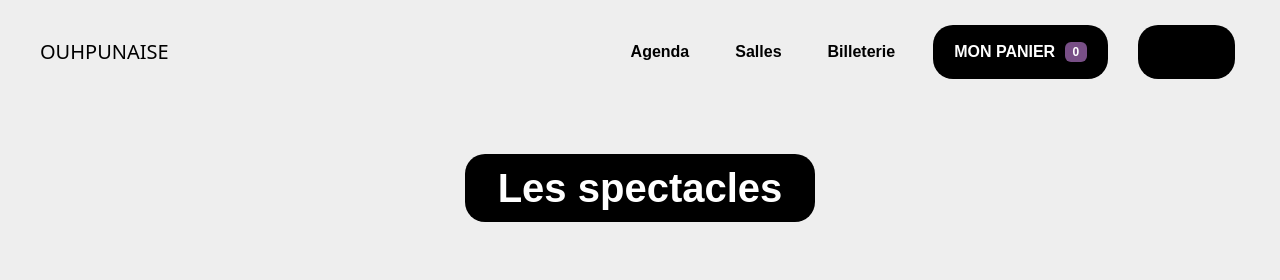
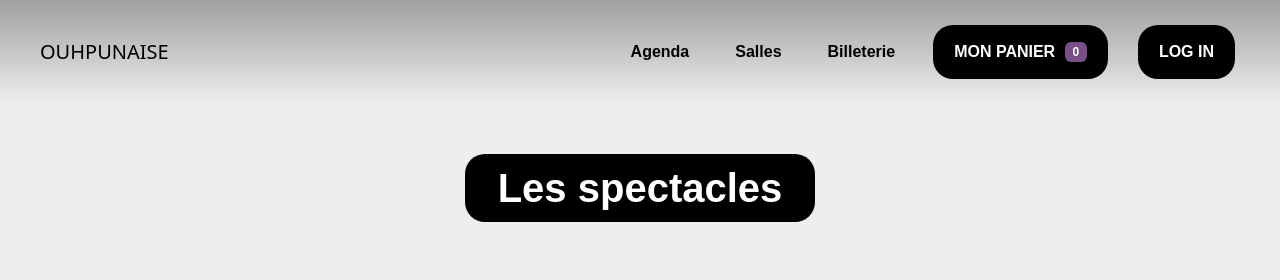
Before and after one commit to lokinosuke/sae301, a Symfony app: template templates/affichage/index.html.twig in a window 1280 px wide. Shown: the top 280 px of the page. Run offline with Twig, Linux system fonts and the light colour scheme; the template is opened without the code that fills it: most values are stand-ins (such as "Sample title", 1, 10 or a date in 2020); some libraries are stand-ins or nearby versions.

Commit message:
Ajout gradient menu

```diff
--- a/templates/menu.html.twig
+++ b/templates/menu.html.twig
@@ -25,6 +25,8 @@
     .navbar {
         position: absolute;
         padding: 20px 20px 20px 40px;
+        background: rgb(0,0,0);
+        background: linear-gradient(180deg, rgba(0,0,0,0.581372514826243) 0%, rgba(255,255,255,0) 100%);
     }
 
     .btn-nav {
--- a/templates/menuvariant.html.twig
+++ b/templates/menuvariant.html.twig
@@ -25,6 +25,8 @@
 
     .navbar {
         padding: 20px 20px 20px 40px;
+        background: rgb(0,0,0);
+        background: linear-gradient(180deg, rgba(0,0,0,0.3292716744901085) 0%, rgba(255,255,255,0) 100%);
     }
 
     .btn-nav {
@@ -103,12 +105,12 @@
                     </button>
                     <div class="dropdown-content">
                         <a href="{{ path('app_profile') }}">Mon compte</a>
-                        <a class="nav-link text-white" href="{{ path('app_logout') }}">Se deconnecter</a>
+                        <a class="nav-link text-white" href="{{ path('app_logout') }}">Se déconnecter</a>
                     </div>
                 </div>
             {% else %}
                 <li class="nav-item">
-                    <button class="btn btn-nav" type="button"><a class="nav-link text-black" href="{{ path('app_login') }}">LOG IN</a></button>
+                    <button class="btn btn-nav" type="button"><a class="nav-link text-white" href="{{ path('app_login') }}">LOG IN</a></button>
                 </li>
             {% endif %}
 
```
